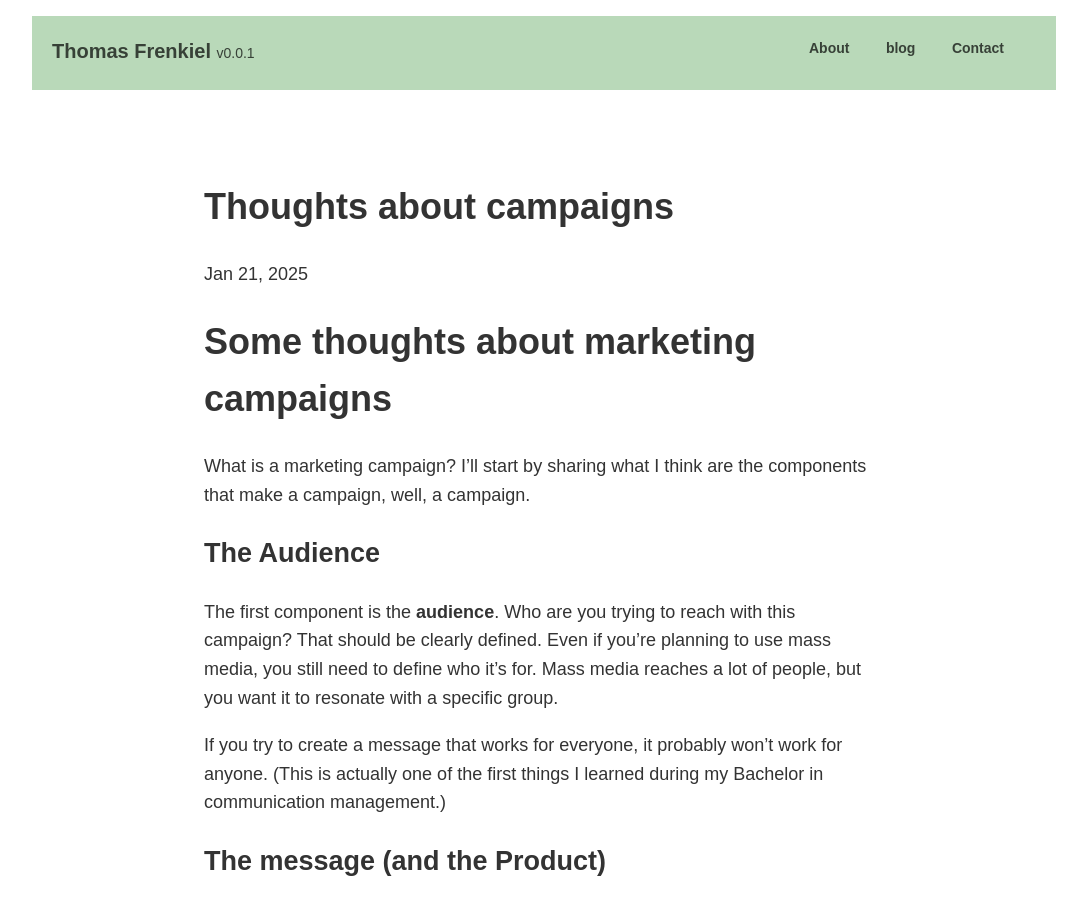
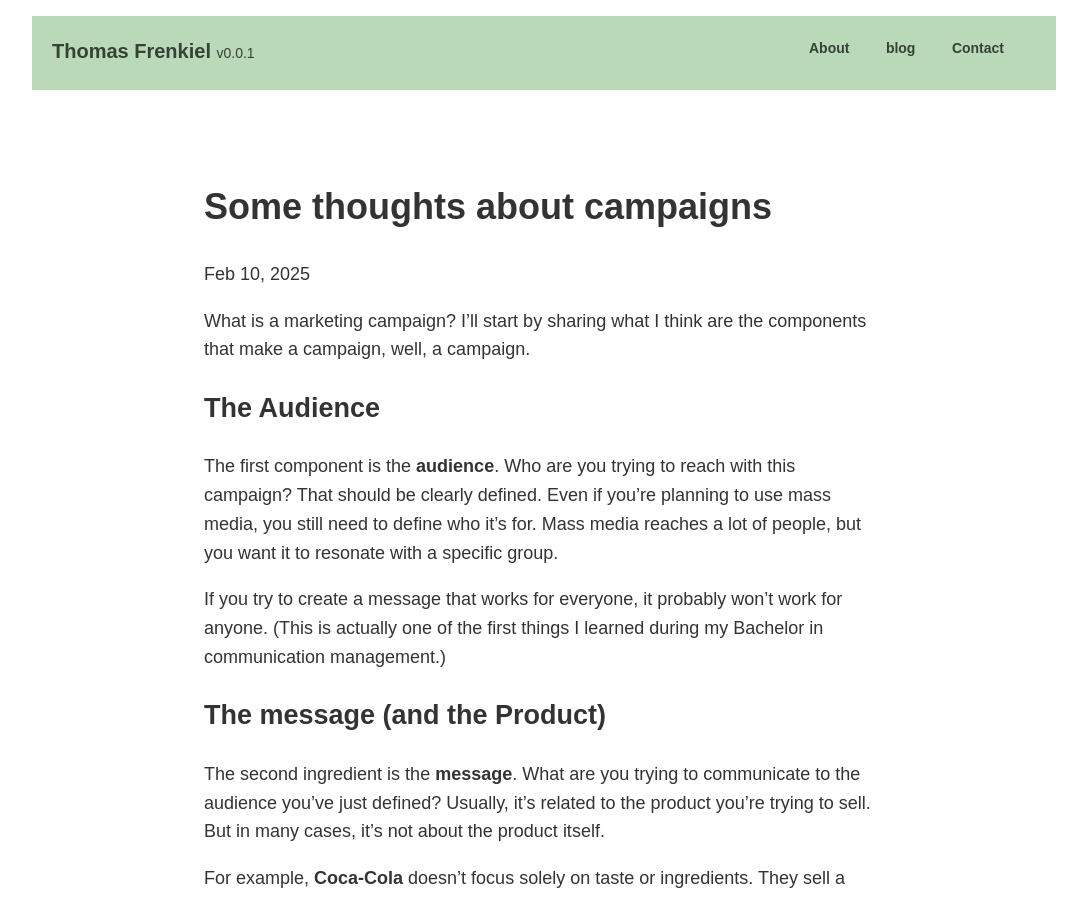
Before and after one commit to tfrenkiel040/website, a Jekyll site: the page built from _posts/2025-02-10-thoughts-about-campaigns.md, in a window 1280 px wide and 900 px high. Shown: the whole window, without its empty margins (96-1183 px from the left). Built offline with Jekyll 4.4.1, drawn with Linux system fonts in a browser that asks for light colours.

Commit message:
Update 2025-02-10-thoughts-about-campaigns.md

```diff
--- a/_posts/2025-02-10-thoughts-about-campaigns.md
+++ b/_posts/2025-02-10-thoughts-about-campaigns.md
@@ -1,13 +1,11 @@
 ---
 layout: post
-title:  "Thoughts about campaigns"
-date:   2025-01-21 10:00:00 +0200
+title:  "Some thoughts about campaigns"
+date:   2025-02-10 10:00:00 +0200
 categories: marketing
 ---
 
 
-
-# Some thoughts about marketing campaigns
 
 What is a marketing campaign? I'll start by sharing what I think are the components that make a campaign, well, a campaign.
 
```
